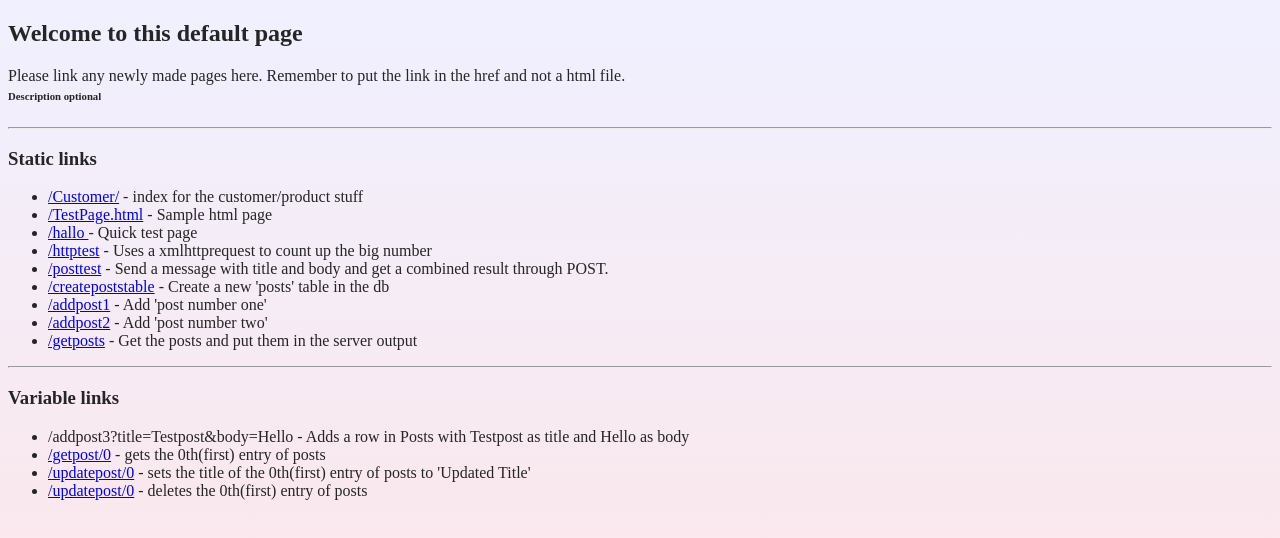
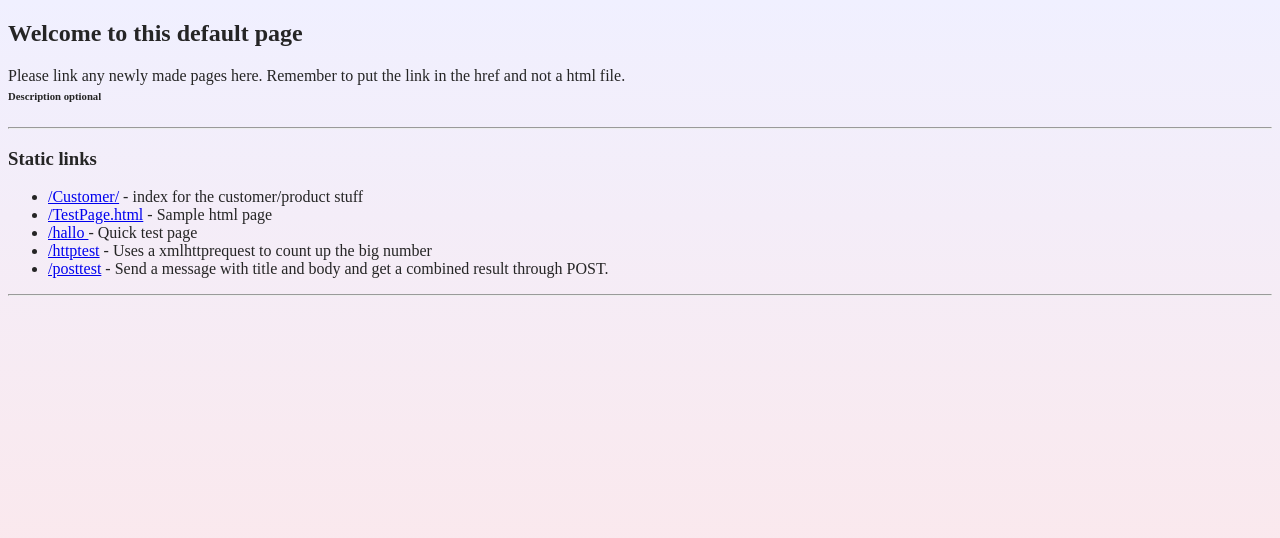
Before and after one commit to ShonoMurphy/nodemysql, a website: page index.html in a window 1280 px wide. Drawn offline with Linux system fonts and the light colour scheme.

Commit message:
Removed some not necessary pages from index

```diff
--- a/index.html
+++ b/index.html
@@ -25,18 +25,7 @@
         <li><a href="/hallo">/hallo </a> - Quick test page</li>
         <li><a href="/httptest">/httptest</a> - Uses a xmlhttprequest to count up the big number</li>
         <Li><a href="/posttest">/posttest</a> - Send a message with title and body and get a combined result through POST.</Li>
-        <li><a href="/createpoststable">/createpoststable</a> - Create a new 'posts' table in the db</li>
-        <li><a href="/addpost1">/addpost1</a> - Add 'post number one'</li>
-        <li><a href="/addpost2">/addpost2</a> - Add 'post number two'</li>
-        <li><a href="/getposts">/getposts</a> - Get the posts and put them in the server output</li>
     </ul>
     <hr>
-    <h3>Variable links</h3>
-    <ul>
-        <li><a href="/addpost3?title=Testpost&amp;body=Hello"></a>/addpost3?title=Testpost&body=Hello - Adds a row in Posts with Testpost as title and Hello as body</li>
-        <li><a href="/getpost/0">/getpost/0</a> - gets the 0th(first) entry of posts</li>
-        <li><a href="/updatepost/0">/updatepost/0</a> - sets the title of the 0th(first) entry of posts to 'Updated Title'</li>
-        <li><a href="/detepost/0">/updatepost/0</a> - deletes the 0th(first) entry of posts</li>
-    </ul>
 </body>
 </html>
```
